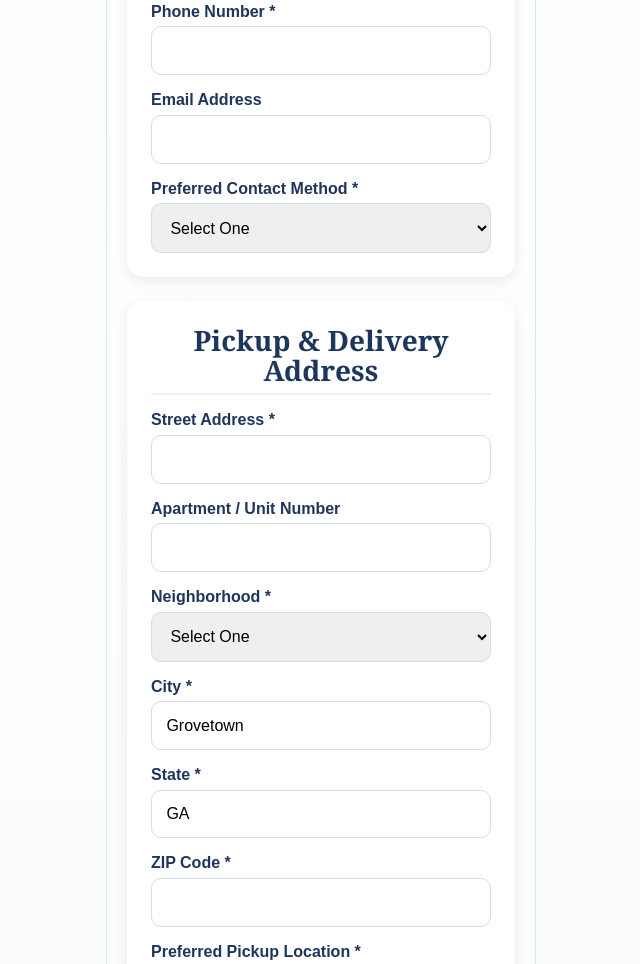
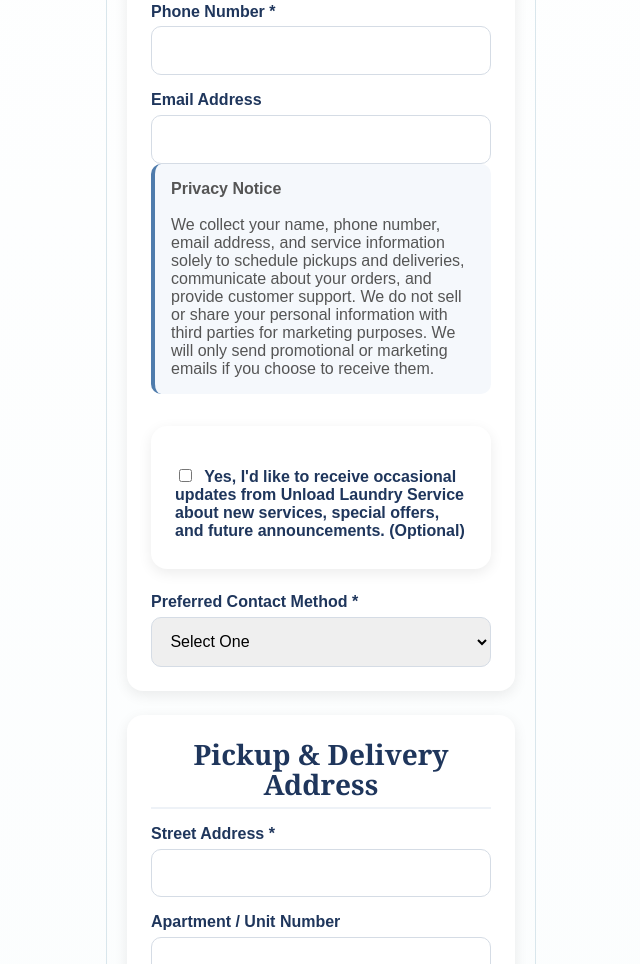
Before and after one commit to unloadlaundryservices-design/unload-laundry-service, a plain HTML site: page customer-intake.html in a window 1280 px wide. Shown: the part 813-1777 px from the top of the page, without its empty margins (319-959 px from the left). Drawn offline with Linux system fonts and the light colour scheme.

Commit message:
Update customer-intake.html

```diff
--- a/customer-intake.html
+++ b/customer-intake.html
@@ -42,7 +42,21 @@
 
         <label>Email Address</label>
         <input type="email" name="Email">
+<div class="form-note">
 
+    <strong>Privacy Notice</strong><br><br>
+
+    We collect your name, phone number, email address, and service information solely to schedule pickups and deliveries, communicate about your orders, and provide customer support. We do not sell or share your personal information with third parties for marketing purposes. We will only send promotional or marketing emails if you choose to receive them.
+
+</div>
+<div class="form-section">
+
+    <label>
+        <input type="checkbox" name="Marketing Consent" value="Yes">
+    Yes, I'd like to receive occasional updates from Unload Laundry Service about new services, special offers, and future announcements. (Optional)
+    </label>
+
+</div>
         <label>Preferred Contact Method *</label>
         <select name="Preferred Contact Method" required>
             <option value="">Select One</option>
```
